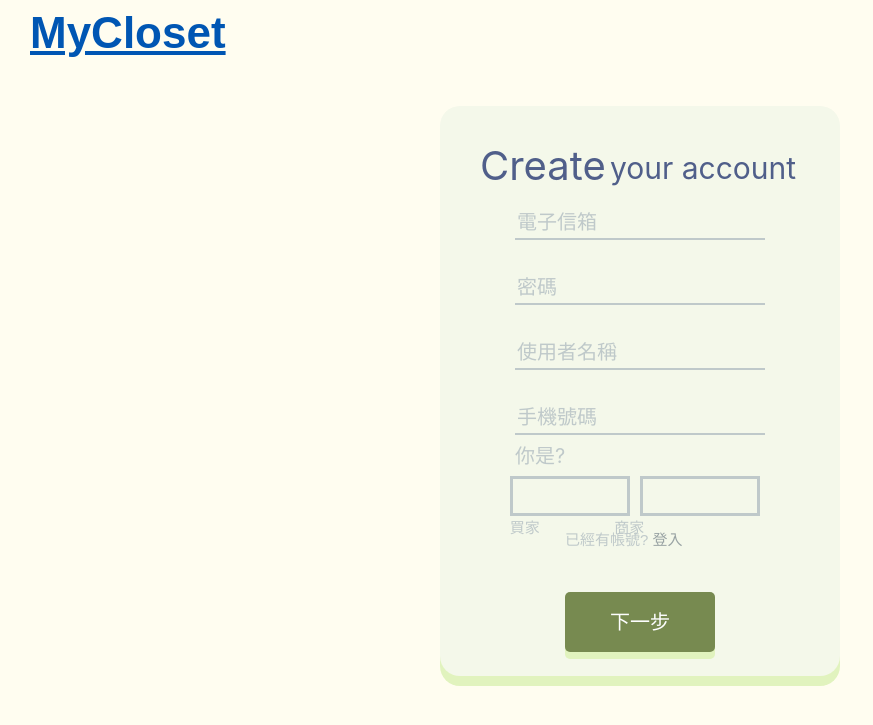
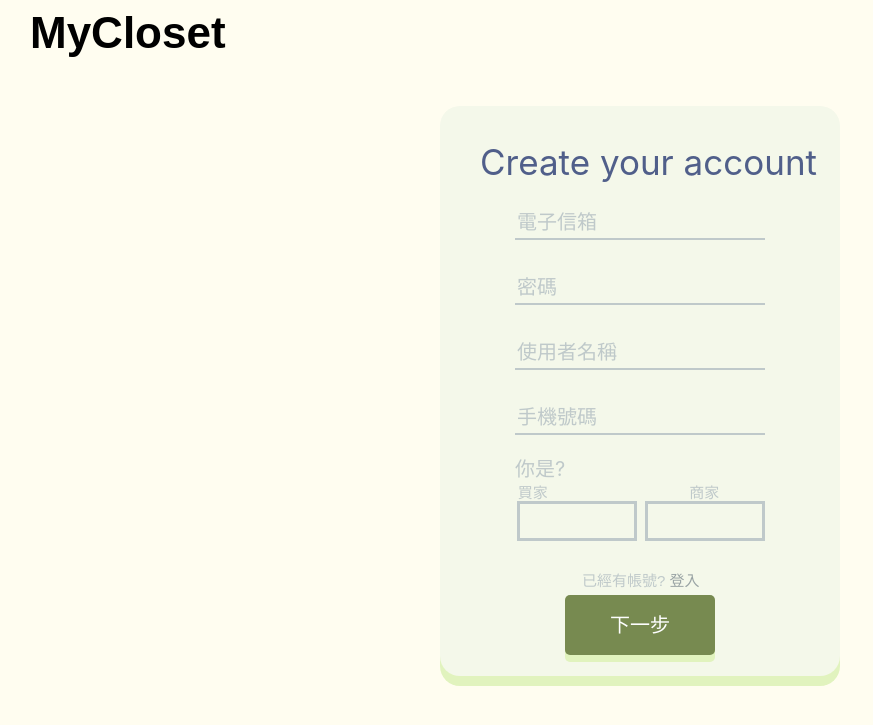
Before and after one commit to 107590028/my_closet, a PHP site: page /create-1.php in a window 1280 px wide. Shown: the top 725 px of the page, without its empty margins (0-873 px from the left). Run offline with PHP 8.4, Linux system fonts and the light colour scheme.

Commit message:
將連結按鈕的底線和顏色移除和註冊頁面排版

```diff
--- a/MSDS.php
+++ b/MSDS.php
@@ -22,7 +22,7 @@ include('functions/loginError.php');
       <link href="https://encrypted-tbn0.gstatic.com/images?q=tbn:ANd9GcR_mFfbovqgm520d484aIh6RsV2SXRGOrrPebIPLZVSSwVIKNNqstBX3E25mbH9tR_tFhk&usqp=CAU" rel="shortcut icon">
 </head>
 <body>
-    <a class = "header-title" href = "index.php">MyCloset</a>
+    <a class = "logo_MyCloset2" style="color:black;text-decoration:none" href = "index.php">MyCloset</a>
 
     <div class="login-pad lower-login-pad" style = "top: 100px;">
         <form method = "post" class = "login-pad upper-login-pad" style="top: -10px;">
--- a/SCS.php
+++ b/SCS.php
@@ -1,3 +1,5 @@
+<!--購物車-->
+
 <?php
 include('templates/header.php');
 ?>
--- a/create-1.php
+++ b/create-1.php
@@ -41,17 +41,17 @@ if(isset($_POST['next']) &&
     <title>MyCloset</title>
 </head>
 <body>
-    <a class = "header-title" href = "index.php">MyCloset</a>
+    <a class = "header-title" style="color:black;text-decoration:none" href = "index.php">MyCloset</a>
 
     <div class="create-pad lower-create-pad" style = "top: 50px;">
         <form class="create-pad upper-create-pad" style="top: -10px;" method="post">
             <div class="login-text-1" style="top: 30px; left: 40px;">
-                Create
+                Create your account
             </div>
 
-            <div class="login-text-2" style="top: -20px; left: 170px;">
-                your account
-            </div>
+            <!-- <div class="login-text-2" style="top: -20px; left: 170px;">
+
+            </div> -->
 
             <input type = "text" name="email" class="text-input" style ="top: 100px;" placeholder="電子信箱"></input>
 
@@ -77,25 +77,25 @@ if(isset($_POST['next']) &&
                 <?php echo $CreateError['phone']; ?>
             </label>
 
-            <label class="identity-text-0" style="top: 230px; left: 75px;">你是?</label>
+            <label class="identity-text-0" style="top: 295px; left: 75px;">你是?</label>
 
-            <label class="error-text" style="top: 420px; left:75px;">
+            <label class="error-text" style="top: 435px; left:76px;">
                 <?php echo $CreateError['identity']; ?>
             </label>
 
-            <input type="radio" class="radio-input" name = "identity" value = "Customer" style="top: 370px; left: 70px;"></input>
+            <input type="radio" class="radio-input" name = "identity" value = "Customer" style="top: 395px; left: 77px;"></input>
 
-            <label class="identity-text-1" style="top: 300px; left: 15px;">買家</label>
+            <label class="identity-text-1" style="top: 317px; left: 23px;">買家</label>
 
-            <input type="radio" class="radio-input" name = "identity" value = "Seller" style="top: 370px; left: 200px;"></input>
+            <input type="radio" class="radio-input" name = "identity" value = "Seller" style="top: 395px; left: 205px;"></input>
 
-            <label class="identity-text-1" style="top: 300px; left: 85px;">商家</label>
+            <label class="identity-text-1" style="top: 317px; left: 160px;">商家</label>
 
-            <div class = "login-btn lower-login-btn" style="top: 350px;">
+            <div class = "login-btn lower-login-btn" style="top: 405px;">
                 <input type = "submit" name = "next" class = "next-btn upper-next-btn next-btn-text" style="top:-7px;" value = "下一步">
             </div>
 
-            <div class="create-text-0 font" style="top: 220px; bottom: 12px;left:125px;">已經有帳號?<a href = "MSDS.php" class = "create-text-1 font"> 登入</a></div>
+            <div class="create-text-0 font" style="top: 313px; bottom: 12px;left:142px;">已經有帳號?<a href = "MSDS.php" class = "create-text-1 font"> 登入</a></div>
         </form>
     </div>
 
--- a/create-2.php
+++ b/create-2.php
@@ -24,7 +24,7 @@ include('functions/CreateSellerError.php');
     <title>MyCloset</title>
 </head>
 <body>
-    <a class = "header-title" href = "index.php">MyCloset</a>
+    <a class = "header-title" style="color:black;text-decoration:none" href = "index.php">MyCloset</a>
 
     <div class="create-pad-2 lower-create-pad" style = "top: 50px;">
         <form class="create-pad-2 upper-create-pad" style="top: -10px;" method="post">
--- a/home.html
+++ b/home.html
@@ -12,7 +12,7 @@
       <div class="container">
         <header class="title_bar">
             <div class="top">
-              <a class="logo_MyCloset" href="http://localhost:8080/home.html">MyCloset</a><!--跳轉頁面 首頁-->
+              <a class="logo_MyCloset" style="color:black;text-decoration:none" href="http://localhost:8080/home.html">MyCloset</a><!--跳轉頁面 首頁-->
                 <div class="icon">
                   <a class="LOGIN_TEXT" href="MSDS.php">註冊或登入</a> <!--跳轉頁面 登入-->
                 </div>
--- a/styleSheets/color.css
+++ b/styleSheets/color.css
@@ -23,13 +23,13 @@
 .upper-add-product-pad,
 .upper-product-card,
 .upper-edit-product-pad{
-    background-color: #a0ffc8;
+    background-color: #f6deeb;
     }
 
 .upper-add-product-btn,
 .upper-edit-seller,
 .upper-edit-product-btn{
-    background-color: #82E0AA;
+    background-color: #f7bddc;
     }
 
 .seller-lower-header,
@@ -43,7 +43,7 @@
 .lower-product-card,
 .lower-edit-product-btn,
 .lower-edit-product-pad{
-    background-color: #82eeaf;
+    background-color: #f8a8d3;
 
     }
 
--- a/styleSheets/text.css
+++ b/styleSheets/text.css
@@ -51,16 +51,16 @@ body{
 .login-text-1{
     position: relative;
 
-    font-size: 40px;
+    font-size: 35px;
     color:  #505f8a;
     }
 
-.login-text-2{
+/* .login-text-2{
     position: relative;
 
     font-size: 30px;
     color:  #505f8a;
-    }
+    } */
 
 .login-btn-text,
 .next-btn-text,
--- a/templates/header.php
+++ b/templates/header.php
@@ -34,7 +34,7 @@ if(isset($_POST['logout'])){
         <!-- <div class="container"> -->
         <header class="title_bar">
             <div class="top">
-                <a class="logo_MyCloset" href="index.php">MyCloset</a><!--跳轉頁面 首頁-->
+                <a class="logo_MyCloset" style="color:black;text-decoration:none" href="index.php">MyCloset</a><!--跳轉頁面 首頁-->
                 <div class="logoutBtn">
                     <form method = "post">
                         <input type = "submit" class = "Logout_TEXT" name = "logout" value = "登出">
@@ -63,7 +63,7 @@ if(isset($_POST['logout'])){
     <?php }elseif($_SESSION['identity'] == 'Seller'){ ?>
         <header class="title_bar">
             <div class="top">
-                <a class="logo_MyCloset" href="index.php">MyCloset</a><!--跳轉頁面 首頁-->
+                <a class="logo_MyCloset" style="color:black;text-decoration:none" href="index.php">MyCloset</a><!--跳轉頁面 首頁-->
                 <div class="logoutBtn">
                     <form method = "post">
                         <input type = "submit" class = "Logout_TEXT" name = "logout" value = "登出">
```
Also changed, not shown: home.css (+25 -7 lines), home.php (+7 -7 lines), images/1653415161Level2.png (added), images/1653415178截圖 2022-04-28 下午3.34.30.png (added), images/16534209891652434489d060f0c6e5a60871b36284b732988f5d_thumbnail_900x.jpg (added), images/16534209951652434489d060f0c6e5a60871b36284b732988f5d_thumbnail_900x.jpg (added), images/16534217311651592695922.png (added).
